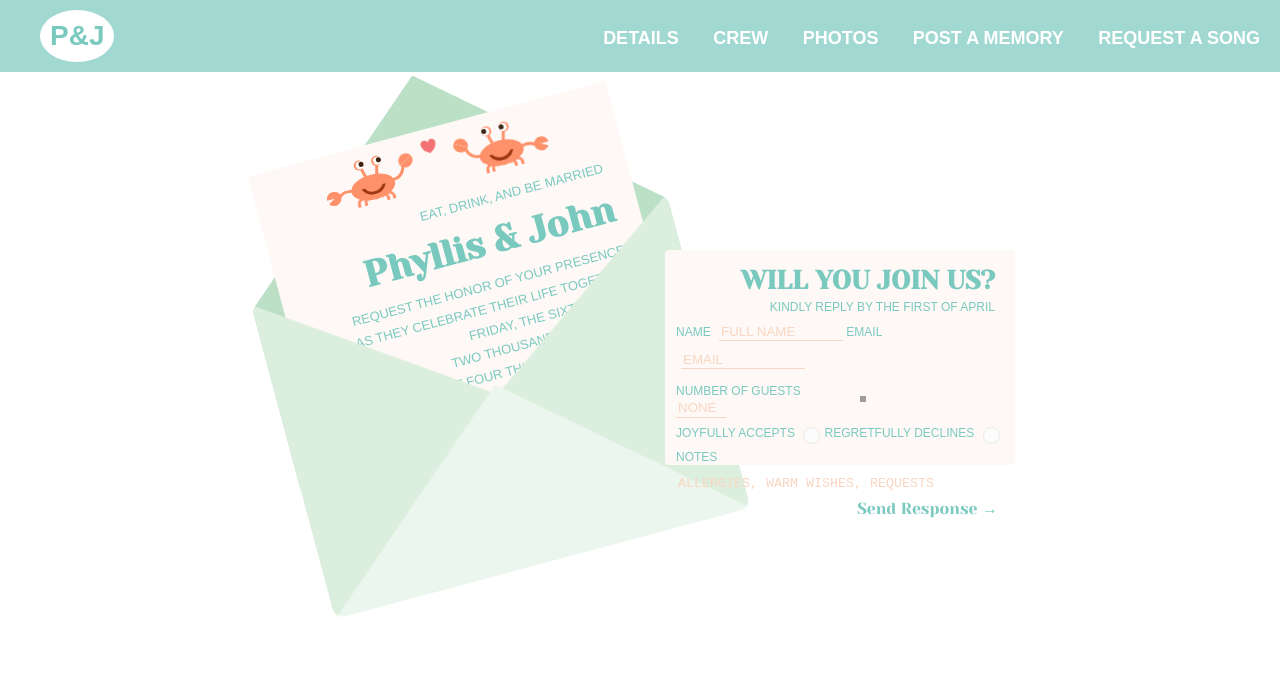
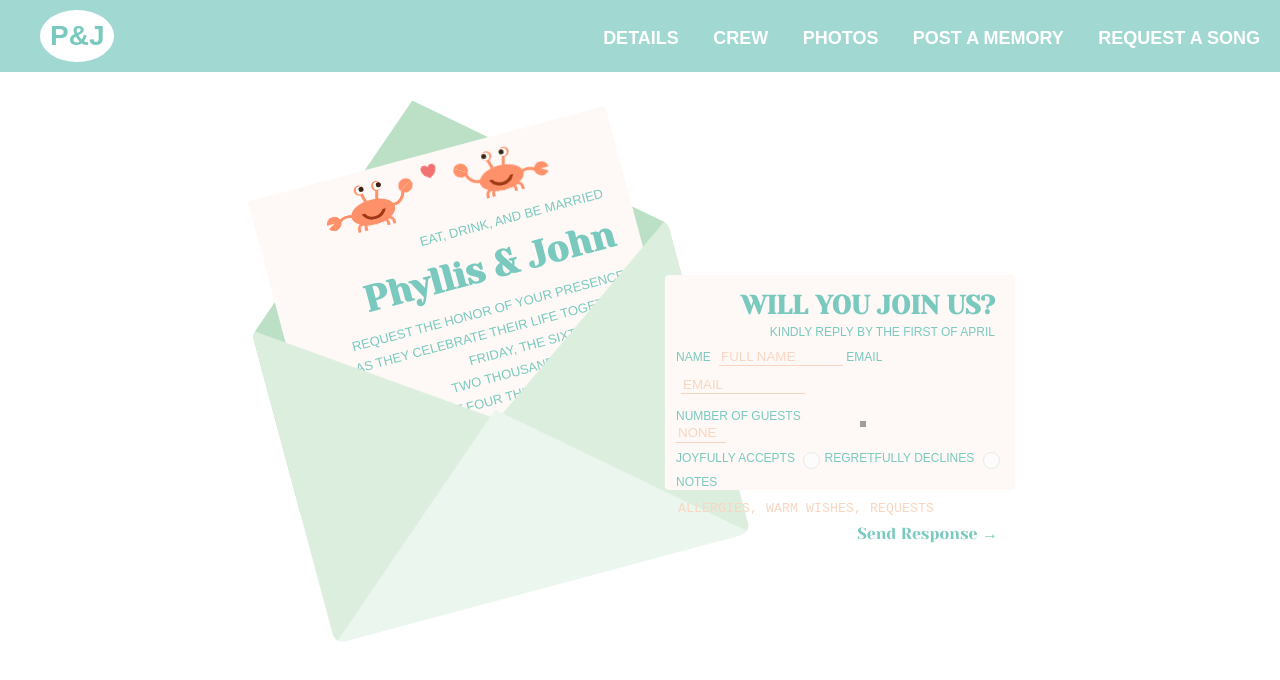
Before and after one commit to phyllisandjohn/phyllisandjohn.github.io, a Jekyll site: the page built from index.html, in a window 1280 px wide. Shown: the top 680 px of the page. Built offline with Jekyll 4.4.1, drawn with Linux system fonts in a browser that asks for light colours; grey boxes are pictures that could not be loaded.

Commit message:
Update style.css

```diff
--- a/css/style.css
+++ b/css/style.css
@@ -57,7 +57,7 @@ html, body {
 	position: fixed;
 	left: 50%;
 	margin-left: 25px;
-	margin-top: 250px;
+	margin-top: 275px;
 	width: 350px;
 	height: 215px;
 	background: rgb(254,249,246);
@@ -201,7 +201,7 @@ textarea {
 	position: absolute;
 	left: 50%;
 	margin-left: -350px;
-	margin-top: 450px;
+	margin-top: 475px;
 	-webkit-transform: rotate(-15deg);
 	-moz-transform: rotate(-15deg);
 	-ms-transform: rotate(-15deg);
```
